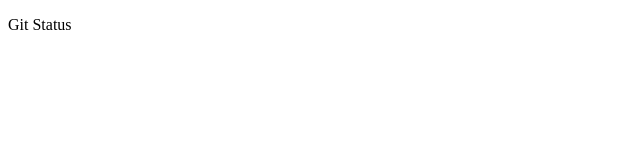
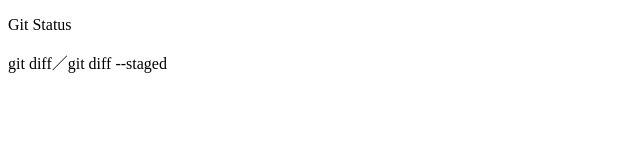
Before and after one commit to co-agile/test, a plain HTML site: page index.html in a window 1280 px wide. Shown: the whole page, without its empty margins (0-640 px from the left). Drawn offline with Linux system fonts and the light colour scheme.

Commit message:
git diff追記

```diff
--- a/index.html
+++ b/index.html
@@ -8,6 +8,7 @@
 <body>
 
   <p>Git Status</p>
+  <p>git diff／git diff --staged</p>
 
 </body>
 </html>
```
